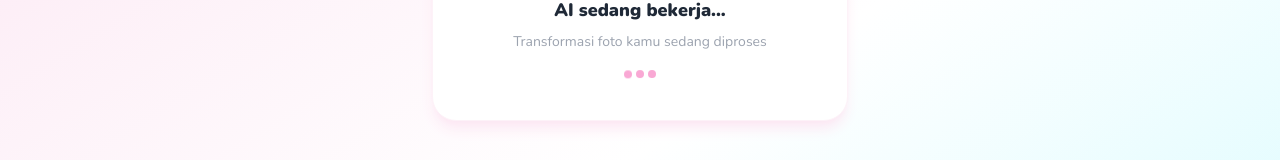
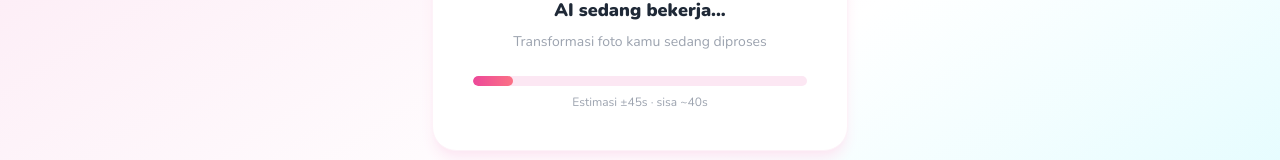
Before and after one commit to syifaulqolbii/photo_ai, a Next.js app: page /result in a window 1280 px wide. Shown: the part 247-407 px from the top of the page. Built offline with nearby package versions, Linux system fonts and the light colour scheme; no server answers.

Commit message:
feat: estimated progress bar on result page while processing

```diff
--- a/src/app/result/page.tsx
+++ b/src/app/result/page.tsx
@@ -1,6 +1,6 @@
 "use client";
 
-import { Suspense, useEffect, useState, useCallback } from "react";
+import { Suspense, useEffect, useState, useCallback, useRef } from "react";
 import { useSearchParams, useRouter } from "next/navigation";
 import Image from "next/image";
 import { QRCodeSVG } from "qrcode.react";
@@ -14,6 +14,14 @@ function ResultContent() {
   const [status, setStatus] = useState<Status>("processing");
   const [resultUrl, setResultUrl] = useState<string | null>(null);
   const [showQR, setShowQR] = useState(false);
+
+  const startRef = useRef(Date.now());
+  const [now, setNow] = useState(Date.now());
+  const EST_MS = 45000;
+  const elapsed = now - startRef.current;
+  const estPct = Math.min(100, Math.round((elapsed / EST_MS) * 100));
+  const pct = status === "done" ? 100 : Math.min(estPct, 90);
+  const remaining = Math.max(0, Math.ceil((EST_MS - elapsed) / 1000));
 
   const poll = useCallback(async () => {
     if (!id) return;
@@ -33,6 +41,12 @@ function ResultContent() {
     return () => clearInterval(interval);
   }, [id, status, poll]);
 
+  useEffect(() => {
+    if (status !== "processing") return;
+    const t = setInterval(() => setNow(Date.now()), 500);
+    return () => clearInterval(t);
+  }, [status]);
+
   return (
     <div className="mx-auto max-w-md px-4 pb-10">
       {status === "processing" && (
@@ -42,11 +56,15 @@ function ResultContent() {
           </div>
           <h2 className="text-lg font-black text-gray-800 dark:text-slate-100">AI sedang bekerja...</h2>
           <p className="mt-2 text-sm text-gray-400 dark:text-slate-400">Transformasi foto kamu sedang diproses</p>
-          <div className="mt-5 flex justify-center gap-1">
-            {[0,1,2].map(i => (
-              <div key={i} className="h-2 w-2 rounded-full bg-pink-300 animate-bounce"
-                style={{ animationDelay: `${i * 0.15}s` }} />
-            ))}
+          <div className="mt-6 w-full">
+            <div className="h-2.5 w-full overflow-hidden rounded-full bg-pink-100 dark:bg-slate-700">
+              <div className="h-full rounded-full bg-gradient-to-r from-pink-500 to-rose-400 transition-all duration-500" style={{ width: `${pct}%` }} />
+            </div>
+            <p className="mt-2 text-xs text-gray-400 dark:text-slate-400">
+              {status === "processing"
+                ? (elapsed < EST_MS ? `Estimasi ±${EST_MS / 1000}s · sisa ~${remaining}s` : "Hampir selesai, mohon tunggu…")
+                : ""}
+            </p>
           </div>
         </div>
       )}
```
